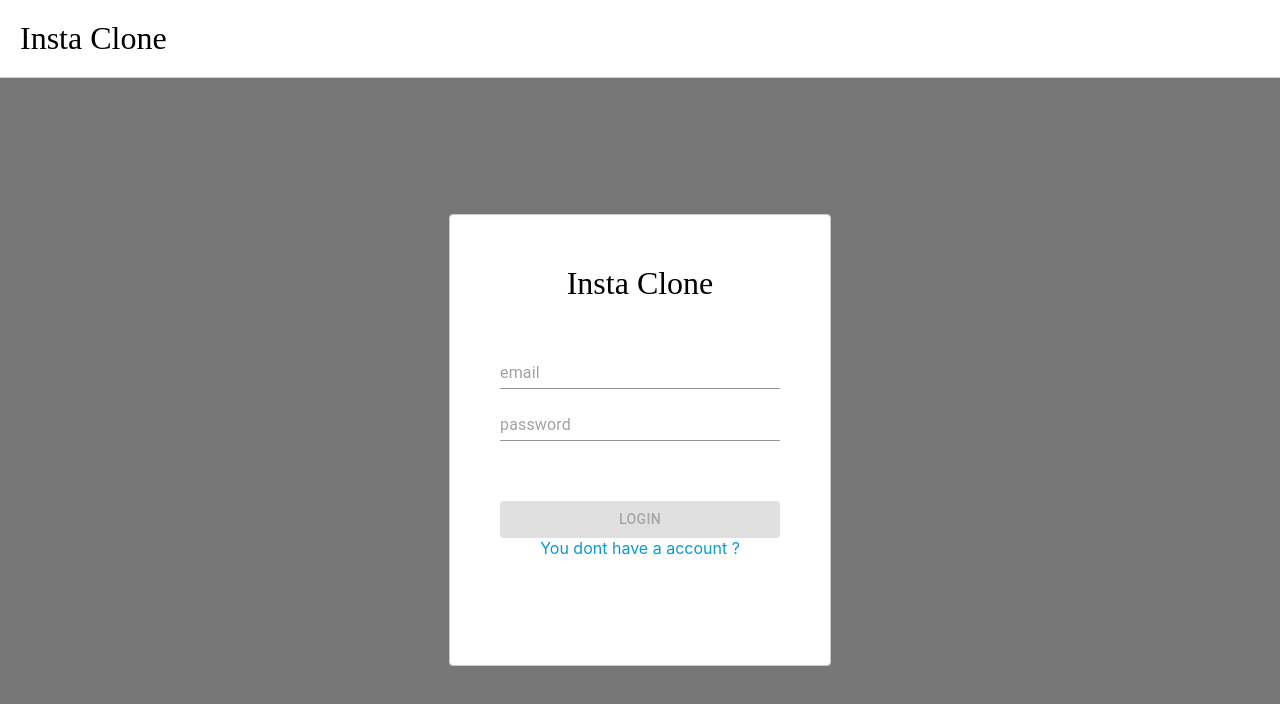
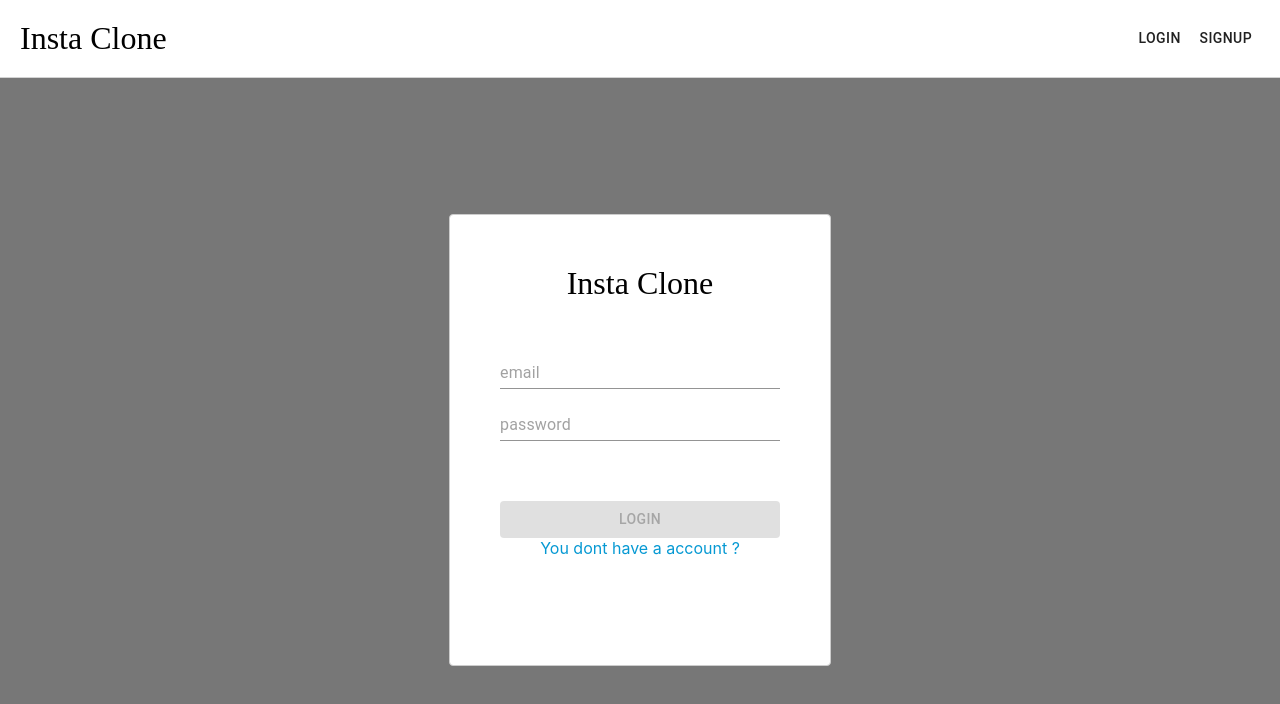
Before and after one commit to shunya-kitajima/react_insta_frontend, a React (Create React App) app: page / in a window 1280 px wide. Shown: the top 704 px of the page. Built offline with nearby package versions, Linux system fonts and the light colour scheme; no server answers.

Commit message:
display LogIn and SignUp button when logout

```diff
--- a/src/features/core/Core.tsx
+++ b/src/features/core/Core.tsx
@@ -138,7 +138,24 @@ const Core: React.FC = () => {
             </div>
           </>
         ) : (
-          <div></div>
+          <div>
+            <Button
+              onClick={() => {
+                dispatch(setOpenSignIn())
+                dispatch(resetOpenSignUp())
+              }}
+            >
+              LogIn
+            </Button>
+            <Button
+              onClick={() => {
+                dispatch(setOpenSignUp())
+                dispatch(resetOpenSignIn())
+              }}
+            >
+              SignUp
+            </Button>
+          </div>
         )}
       </div>
     </div>
```
